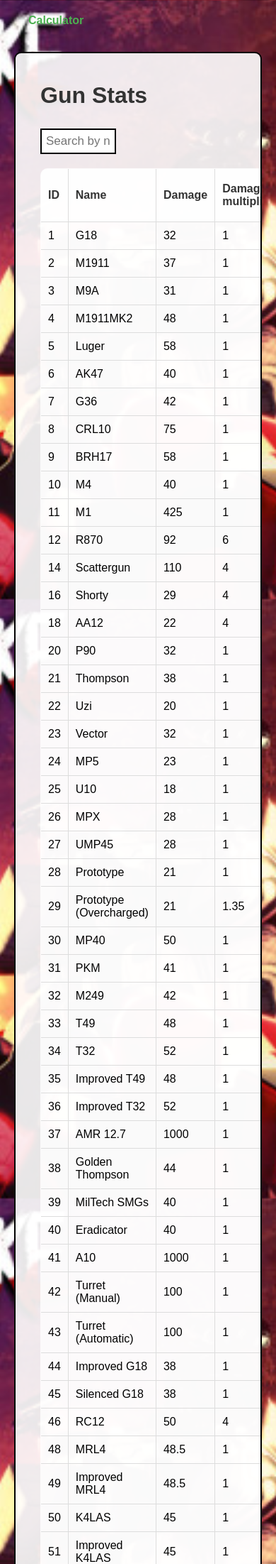
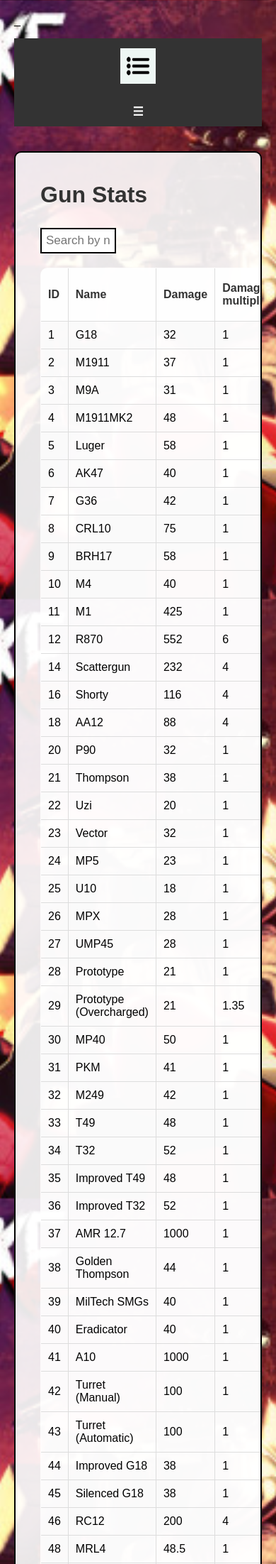
Before and after one commit to ScriptSorcerer20/TRL-gun-stats, a Flask app: page / in a window 390 px wide. Shown: the top 2203 px of the page at 71% size. Run offline with Flask 3, Linux system fonts and the light colour scheme.

Commit message:
NAVBAR DONE, HELL YEAH!!!!

```diff
--- a/data.json
+++ b/data.json
@@ -112,7 +112,7 @@
   {
     "id": 12,
     "name": "R870",
-    "damage": 92,
+    "damage": 552,
     "damage_multiplier": 6,
     "rpm": 70,
     "mag_size": 12,
@@ -122,7 +122,7 @@
   {
     "id": 14,
     "name": "Scattergun",
-    "damage": 110,
+    "damage": 232,
     "damage_multiplier": 4,
     "rpm": 300,
     "mag_size": 7,
@@ -132,7 +132,7 @@
   {
     "id": 16,
     "name": "Shorty",
-    "damage": 29,
+    "damage": 116,
     "damage_multiplier": 4,
     "rpm": 185,
     "mag_size": 8,
@@ -142,7 +142,7 @@
   {
     "id": 18,
     "name": "AA12",
-    "damage": 22,
+    "damage": 88,
     "damage_multiplier": 4,
     "rpm": 300,
     "mag_size": 20,
@@ -412,7 +412,7 @@
   {
     "id": 46,
     "name": "RC12",
-    "damage": 50,
+    "damage": 200,
     "damage_multiplier": 4,
     "rpm": 225,
     "mag_size": 10,
@@ -772,7 +772,7 @@
   {
     "id": 83,
     "name": "SPAS-12",
-    "damage": 24,
+    "damage": 192,
     "damage_multiplier": 8,
     "rpm": 150,
     "mag_size": 8,
@@ -814,7 +814,7 @@
     "name": "M32",
     "damage": 500,
     "damage_multiplier": 1,
-    "rpm": 9999,
+    "rpm": 120,
     "mag_size": 6,
     "reload_time": 12,
     "guntype": "SPECIAL"
@@ -824,7 +824,7 @@
     "name": "M32NL",
     "damage": 1,
     "damage_multiplier": 1,
-    "rpm": 9999,
+    "rpm": 120,
     "mag_size": 6,
     "reload_time": 12,
     "guntype": "SPECIAL"
--- a/static/style.css
+++ b/static/style.css
@@ -21,7 +21,7 @@ header nav a {
 }
 
 header nav a:hover {
-    color: #45a049;
+    color: gray;
 }
 
 h1 {
@@ -89,9 +89,9 @@ input {
 }
 
 
-main{
+main {
     position: relative;
-    z-index: 1;
+    z-index: -1;
     background-color: rgba(255, 255, 255, 0.9);
     margin-top: 10%;
     padding: 20px 35px 35px 35px;
@@ -100,6 +100,112 @@ main{
     overflow: auto;
 }
 
-.test{
+nav {
+    top: 0;
+    left: 0;
+    width: 100%
+}
 
+.divider {
+    top: 0;
+    width: 80%
 }
+
+/* Add a black background color to the top navigation */
+.topnav {
+    position: absolute;
+    right: 20px;
+    top: 10px;
+    background-color: #333;
+    overflow: visible; /* Ensure dropdown content isn't clipped */
+    z-index: 1000; /* Higher z-index to appear above other content */
+}
+
+/* Style the links inside the navigation bar */
+.topnav a {
+    color: #f2f2f2;
+    text-align: center;
+    text-decoration: none;
+    font-size: 17px;
+}
+
+/* Style the dropdown button */
+.dropdown .dropbtn {
+    font-size: 17px;
+    border: none;
+    outline: none;
+    color: white;
+    background-color: inherit;
+    padding: 14px 16px;
+    cursor: pointer;
+}
+
+/* Dropdown content */
+.dropdown-content {
+    display: none;
+    position: absolute;
+    background-color: #f9f9f9;
+    min-width: 160px;
+    box-shadow: 0px 8px 16px 0px rgba(0, 0, 0, 0.2);
+    right: 0; /* Ensures dropdown aligns with the button */
+    z-index: 2000; /* Ensures it stays above the rest */
+}
+
+/* Style the links inside the dropdown */
+.dropdown-content a {
+    float: none; /* Ensure the links stack properly */
+    color: black;
+    padding: 12px 16px;
+    text-decoration: none;
+    display: block;
+    text-align: left;
+}
+
+/* Add a dark background on hover */
+.topnav a:hover, .dropdown:hover .dropbtn {
+    background-color: #555;
+    color: white;
+}
+
+/* Add a grey background to dropdown links on hover */
+.dropdown-content a:hover {
+    background-color: #ddd;
+    color: black;
+}
+
+/* Show the dropdown when the button is clicked */
+.dropdown.show .dropdown-content {
+    display: block; /* Toggle visibility */
+}
+
+/* Media query for smaller screens */
+@media screen and (max-width: 600px) {
+    .topnav {
+        right: 0;
+        top: 0;
+        width: 100%;
+        position: relative;
+    }
+
+    .dropdown .dropbtn {
+        width: 100%;
+        text-align: center;
+    }
+
+    .dropdown-content {
+        width: 100%;
+        position: relative;
+    }
+}
+
+/* Hide the icon on larger screens */
+.topnav .icon {
+    display: none;
+}
+
+/* Show the icon only on smaller screens */
+@media screen and (max-width: 600px) {
+    .topnav .icon {
+        display: block;
+    }
+}
--- a/templates/index.html
+++ b/templates/index.html
@@ -6,11 +6,43 @@
     <link rel="icon" type="image/x-icon" href="/static/img/TRL_Logo_Custom.jpg">
     <title>Gun Stats</title>
     <link rel="stylesheet" href="{{ url_for('static', filename='style.css') }}">
+    <script>
+        function myFunction() {
+            var x = document.getElementById("myTopnav");
+            if (x.className === "topnav") {
+                x.className += " responsive";
+            } else {
+                x.className = "topnav";
+            }
+        }
+
+        function toggleDropdown() {
+            var dropdownContent = document.querySelector(".dropdown-content");
+            // Toggle the display property between 'block' and 'none'
+            if (dropdownContent.style.display === "block") {
+                dropdownContent.style.display = "none";
+            } else {
+                dropdownContent.style.display = "block";
+            }
+        }
+    </script>
 </head>
-<nav></nav>
 <header>
     <nav>
-        <a class="index-nav" href="{{ url_for('calculator') }}">Calculator</a>
+        <p class="divider">_</p>
+        <div class="topnav" id="myTopnav">
+            <div class="dropdown">
+                <button class="dropbtn" onclick="toggleDropdown()"><img src="/static/img/menu-list-icon-app-navigation-option-page-interface-dropdown-three-lines-button-dots-sign-symbol-black-artwork-graphic-illustration-clipart-eps-vector.jpg" height="50" width="50">
+                    <i class="fa fa-caret-down"></i>
+                </button>
+                <div class="dropdown-content" style="display: none;">
+                    <a href="#">DPS/DPM CALCULATOR</a><br>
+                    <a href="#">ABOUT US</a><br>
+                    <a href="#">Link 3</a>
+                </div>
+            </div>
+            <a href="javascript:void(0);" class="icon" onclick="myFunction()">&#9776;</a>
+        </div>
     </nav>
 </header>
 <body class="background-image">
```
Also changed, not shown: static/img/TRL_Logo.jpg (added), static/img/menu-list-icon-app-navigation-option-page-interface-dropdown-three-lines-button-dots-sign-symbol-black-artwork-graphic-illustration-clipart-eps-vector.jpg (added). Lines whose indentation alone changed are shown as unchanged.
